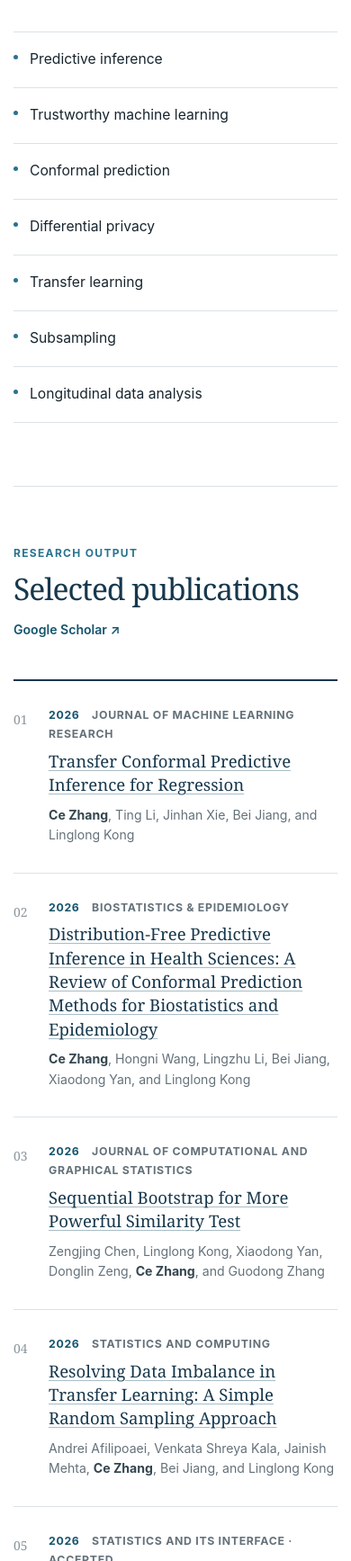
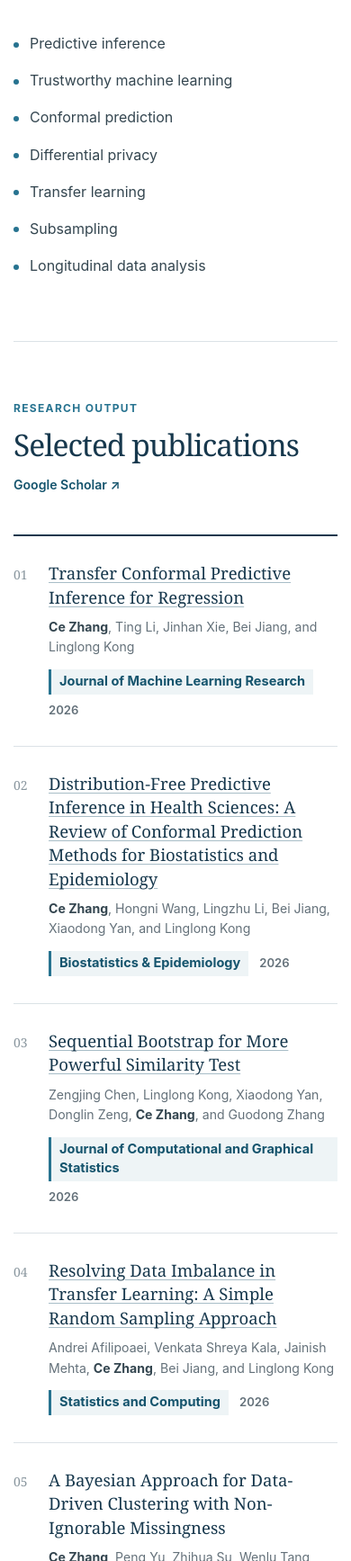
Before and after one commit to zzccwwyy/cezhang.github.io, a plain HTML site: page index.html in a window 390 px wide. Shown: the part 1310-3045 px from the top of the page at 90% size. Drawn offline with Linux system fonts and the light colour scheme.

Commit message:
Improve publication venue emphasis

```diff
--- a/index.html
+++ b/index.html
@@ -119,118 +119,148 @@
             <article class="publication">
               <span class="publication-number" aria-hidden="true">01</span>
               <div>
-                <p class="publication-meta"><span>2026</span> Journal of Machine Learning Research</p>
                 <h3>
                   <a href="https://www.jmlr.org/papers/v27/24-1899.html" target="_blank" rel="noreferrer">
                     Transfer Conformal Predictive Inference for Regression
                   </a>
                 </h3>
                 <p class="authors"><strong>Ce Zhang</strong>, Ting Li, Jinhan Xie, Bei Jiang, and Linglong Kong</p>
+                <p class="publication-venue">
+                  <span class="venue-name">Journal of Machine Learning Research</span>
+                  <span class="venue-year">2026</span>
+                </p>
               </div>
             </article>
 
             <article class="publication">
               <span class="publication-number" aria-hidden="true">02</span>
               <div>
-                <p class="publication-meta"><span>2026</span> Biostatistics &amp; Epidemiology</p>
                 <h3>
                   <a href="https://www.tandfonline.com/doi/abs/10.1080/24709360.2026.2685947" target="_blank" rel="noreferrer">
                     Distribution-Free Predictive Inference in Health Sciences: A Review of Conformal Prediction Methods for Biostatistics and Epidemiology
                   </a>
                 </h3>
                 <p class="authors"><strong>Ce Zhang</strong>, Hongni Wang, Lingzhu Li, Bei Jiang, Xiaodong Yan, and Linglong Kong</p>
+                <p class="publication-venue">
+                  <span class="venue-name">Biostatistics &amp; Epidemiology</span>
+                  <span class="venue-year">2026</span>
+                </p>
               </div>
             </article>
 
             <article class="publication">
               <span class="publication-number" aria-hidden="true">03</span>
               <div>
-                <p class="publication-meta"><span>2026</span> Journal of Computational and Graphical Statistics</p>
                 <h3>
                   <a href="https://www.tandfonline.com/doi/abs/10.1080/10618600.2026.2652918" target="_blank" rel="noreferrer">
                     Sequential Bootstrap for More Powerful Similarity Test
                   </a>
                 </h3>
                 <p class="authors">Zengjing Chen, Linglong Kong, Xiaodong Yan, Donglin Zeng, <strong>Ce Zhang</strong>, and Guodong Zhang</p>
+                <p class="publication-venue">
+                  <span class="venue-name">Journal of Computational and Graphical Statistics</span>
+                  <span class="venue-year">2026</span>
+                </p>
               </div>
             </article>
 
             <article class="publication">
               <span class="publication-number" aria-hidden="true">04</span>
               <div>
-                <p class="publication-meta"><span>2026</span> Statistics and Computing</p>
                 <h3>
                   <a href="https://link.springer.com/article/10.1007/s11222-025-10811-7" target="_blank" rel="noreferrer">
                     Resolving Data Imbalance in Transfer Learning: A Simple Random Sampling Approach
                   </a>
                 </h3>
                 <p class="authors">Andrei Afilipoaei, Venkata Shreya Kala, Jainish Mehta, <strong>Ce Zhang</strong>, Bei Jiang, and Linglong Kong</p>
+                <p class="publication-venue">
+                  <span class="venue-name">Statistics and Computing</span>
+                  <span class="venue-year">2026</span>
+                </p>
               </div>
             </article>
 
             <article class="publication">
               <span class="publication-number" aria-hidden="true">05</span>
               <div>
-                <p class="publication-meta"><span>2026</span> Statistics and Its Interface · Accepted</p>
                 <h3>A Bayesian Approach for Data-Driven Clustering with Non-Ignorable Missingness</h3>
                 <p class="authors"><strong>Ce Zhang</strong>, Peng Yu, Zhihua Su, Wenlu Tang, and Bei Jiang</p>
+                <p class="publication-venue">
+                  <span class="venue-name">Statistics and Its Interface</span>
+                  <span class="venue-status">Accepted · 2026</span>
+                </p>
               </div>
             </article>
 
             <article class="publication">
               <span class="publication-number" aria-hidden="true">06</span>
               <div>
-                <p class="publication-meta"><span>2025</span> ICML 2025</p>
                 <h3>
                   <a href="https://proceedings.mlr.press/v267/zhang25x.html" target="_blank" rel="noreferrer">
                     Differentially Private Analysis for Binary Response Models: Optimality, Estimation, and Inference
                   </a>
                 </h3>
                 <p class="authors"><strong>Ce Zhang</strong>, Yixin Han, Xiaodong Yan, Yafei Wang, Linglong Kong, Ting Li, and Bei Jiang</p>
+                <p class="publication-venue">
+                  <span class="venue-name">Proceedings of the 42nd International Conference on Machine Learning</span>
+                  <span class="venue-year">2025</span>
+                </p>
               </div>
             </article>
 
             <article class="publication">
               <span class="publication-number" aria-hidden="true">07</span>
               <div>
-                <p class="publication-meta"><span>2025</span> Statistics and Computing</p>
                 <h3>
                   <a href="https://link.springer.com/article/10.1007/s11222-025-10722-7" target="_blank" rel="noreferrer">
                     Split Conformal Prediction with Missing Response
                   </a>
                 </h3>
                 <p class="authors">Zhimiao Cao, <strong>Ce Zhang</strong>, Beibei Lian, Bei Jiang, Linglong Kong, and Xiaodong Yan</p>
+                <p class="publication-venue">
+                  <span class="venue-name">Statistics and Computing</span>
+                  <span class="venue-year">2025</span>
+                </p>
               </div>
             </article>
 
             <article class="publication">
               <span class="publication-number" aria-hidden="true">08</span>
               <div>
-                <p class="publication-meta"><span>2025</span> Statistics in Biosciences</p>
                 <h3>
                   <a href="https://link.springer.com/article/10.1007/s12561-024-09436-7" target="_blank" rel="noreferrer">
                     Sieve Estimation of the Additive Hazards Model with Bivariate Current Status Data
                   </a>
                 </h3>
                 <p class="authors"><strong>Ce Zhang</strong>, Haiwu Huang, Dipankar Bandyopadhyay, Riyadh Rustam Al-Mosawi, and Xuewen Lu</p>
+                <p class="publication-venue">
+                  <span class="venue-name">Statistics in Biosciences</span>
+                  <span class="venue-year">2025</span>
+                </p>
               </div>
             </article>
 
             <article class="publication">
               <span class="publication-number" aria-hidden="true">09</span>
               <div>
-                <p class="publication-meta"><span>2021</span> The Journal of Quantitative and Technical Economics</p>
                 <h3>Identifying the Smooth Transition Structure in Panel Ordered Response Models and Its Application</h3>
                 <p class="authors">Yongwei Chen and <strong>Ce Zhang</strong></p>
+                <p class="publication-venue">
+                  <span class="venue-name">The Journal of Quantitative and Technical Economics</span>
+                  <span class="venue-year">2021</span>
+                </p>
               </div>
             </article>
 
             <article class="publication">
               <span class="publication-number" aria-hidden="true">10</span>
               <div>
-                <p class="publication-meta"><span>2017</span> The Journal of Quantitative and Technical Economics</p>
                 <h3>An Approach of Testing and Estimating the Structural Change in Ordered Response Model</h3>
                 <p class="authors">Yongwei Chen and <strong>Ce Zhang</strong></p>
+                <p class="publication-venue">
+                  <span class="venue-name">The Journal of Quantitative and Technical Economics</span>
+                  <span class="venue-year">2017</span>
+                </p>
               </div>
             </article>
           </div>
--- a/styles.css
+++ b/styles.css
@@ -298,28 +298,24 @@ nav a:focus-visible::after {
   padding: 0;
   display: grid;
   grid-template-columns: repeat(2, minmax(0, 1fr));
-  border-top: 1px solid var(--line);
+  column-gap: clamp(32px, 6vw, 72px);
+  row-gap: 14px;
   list-style: none;
 }
 
 .research-list li {
   position: relative;
-  min-height: 62px;
-  padding: 17px 22px 16px 18px;
-  border-bottom: 1px solid var(--line);
-  font-size: 0.98rem;
-}
-
-.research-list li:nth-child(odd) {
-  border-right: 1px solid var(--line);
+  padding-left: 18px;
+  color: #344650;
+  font-size: 1rem;
 }
 
 .research-list li::before {
   position: absolute;
-  top: 25px;
+  top: 0.72em;
   left: 0;
-  width: 5px;
-  height: 5px;
+  width: 6px;
+  height: 6px;
   border-radius: 50%;
   background: var(--accent);
   content: "";
@@ -359,20 +355,6 @@ nav a:focus-visible::after {
   font-size: 0.87rem;
 }
 
-.publication-meta {
-  margin: 0 0 6px;
-  color: var(--muted);
-  font-size: 0.77rem;
-  font-weight: 650;
-  letter-spacing: 0.055em;
-  text-transform: uppercase;
-}
-
-.publication-meta span {
-  margin-right: 10px;
-  color: var(--accent-dark);
-}
-
 .publication h3 {
   margin: 0;
   color: var(--navy);
@@ -402,6 +384,31 @@ nav a:focus-visible::after {
 .authors strong {
   color: #344650;
   font-weight: 700;
+}
+
+.publication-venue {
+  margin: 13px 0 0;
+  display: flex;
+  align-items: baseline;
+  flex-wrap: wrap;
+  gap: 8px 12px;
+  line-height: 1.45;
+}
+
+.venue-name {
+  padding: 3px 9px 4px;
+  color: var(--accent-dark);
+  background: var(--wash);
+  border-left: 3px solid var(--accent);
+  font-size: 0.91rem;
+  font-weight: 700;
+}
+
+.venue-year,
+.venue-status {
+  color: var(--muted);
+  font-size: 0.82rem;
+  font-weight: 600;
 }
 
 .contact-section {
@@ -553,10 +560,6 @@ footer {
     grid-template-columns: 1fr;
   }
 
-  .research-list li:nth-child(odd) {
-    border-right: 0;
-  }
-
   .publication-heading {
     align-items: flex-start;
     flex-direction: column;
```
